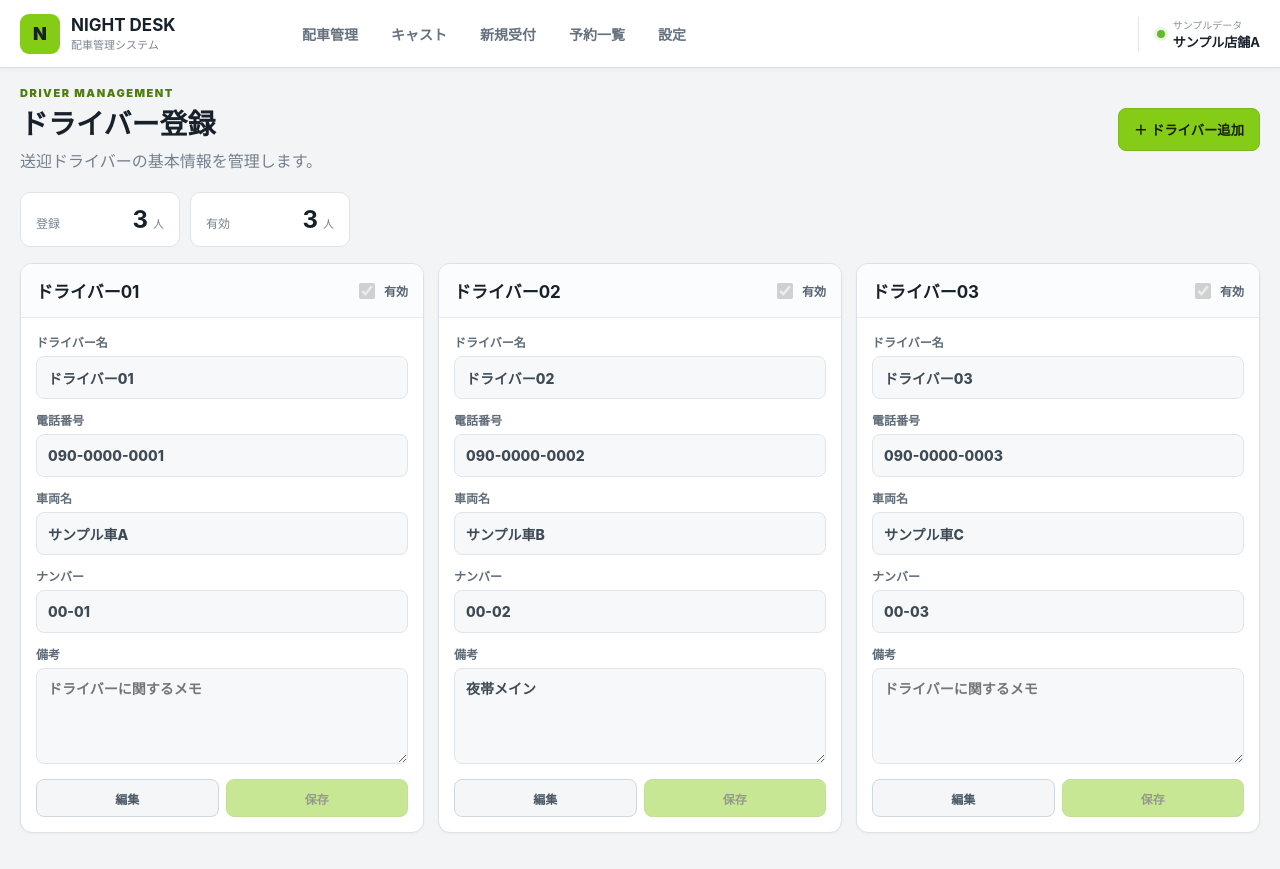
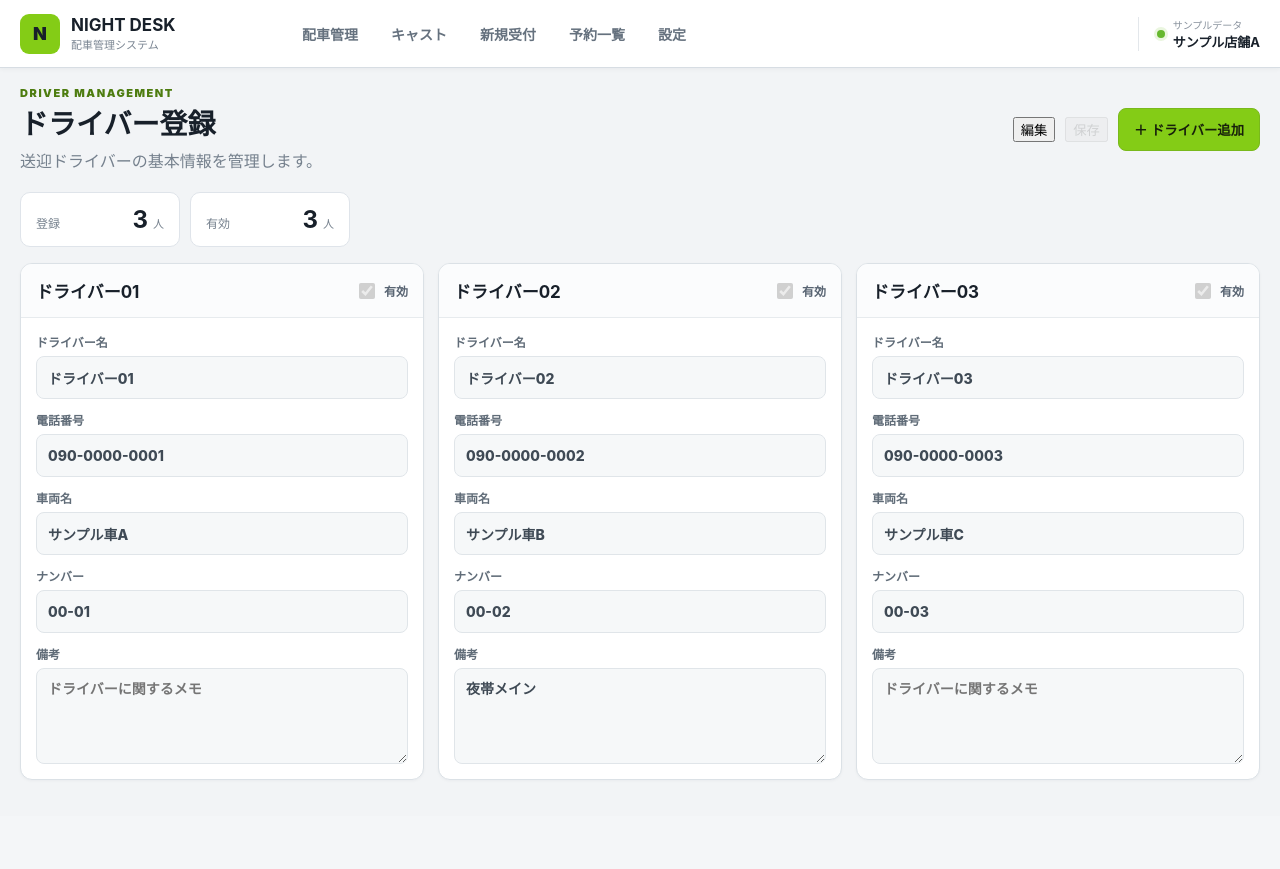
Before and after one commit to admozisan-design/night-desk, a Next.js app: page /drivers in a window 1280 px wide. After the commit the page ends 816 px from the top, so only its background shows below. Built offline with nearby package versions, Linux system fonts and the light colour scheme.

Commit message:
Use page-level edit and save for driver management

```diff
--- a/app/drivers/page.tsx
+++ b/app/drivers/page.tsx
@@ -11,7 +11,7 @@ function cloneDriver(driver:Driver):Driver{
 
 export default function DriversPage(){
   const [drivers,setDrivers]=useState<Driver[]>(defaultDrivers);
-  const [editing,setEditing]=useState<Record<string,boolean>>({});
+  const [isEditing,setIsEditing]=useState(false);
   const [drafts,setDrafts]=useState<Record<string,Driver>>({});
   const [addOpen,setAddOpen]=useState(false);
   const [saved,setSaved]=useState(false);
@@ -25,9 +25,9 @@ export default function DriversPage(){
     window.setTimeout(()=>setSaved(false),1200);
   }
 
-  function startEdit(driver:Driver){
-    setDrafts(prev=>({...prev,[driver.id]:cloneDriver(driver)}));
-    setEditing(prev=>({...prev,[driver.id]:true}));
+  function startEdit(){
+    setDrafts(Object.fromEntries(drivers.map(driver=>[driver.id,cloneDriver(driver)])));
+    setIsEditing(true);
   }
 
   function updateDraft(id:string,changes:Partial<Driver>){
@@ -37,16 +37,11 @@ export default function DriversPage(){
     });
   }
 
-  function saveCard(id:string){
-    const draft=drafts[id];
-    if(!draft) return;
-    commit(drivers.map(driver=>driver.id===id?cloneDriver(draft):driver));
-    setEditing(prev=>({...prev,[id]:false}));
-    setDrafts(prev=>{
-      const next={...prev};
-      delete next[id];
-      return next;
-    });
+  function saveAll(){
+    const next=drivers.map(driver=>drafts[driver.id]?cloneDriver(drafts[driver.id]):driver);
+    commit(next);
+    setIsEditing(false);
+    setDrafts({});
   }
 
   function addDriver(e:FormEvent<HTMLFormElement>){
@@ -77,8 +72,10 @@ export default function DriversPage(){
         <h1>ドライバー登録</h1>
         <p>送迎ドライバーの基本情報を管理します。</p>
       </div>
-      <div className="driverHeaderActions">
+      <div className="driverHeaderActions masterPageActions">
         {saved && <span className="saveToast">保存しました</span>}
+        <button className="masterEditButton" type="button" disabled={isEditing} onClick={startEdit}>編集</button>
+        <button className="masterSaveButton" type="button" disabled={!isEditing} onClick={saveAll}>保存</button>
         <button className="primaryButton" type="button" onClick={()=>setAddOpen(true)}>＋ ドライバー追加</button>
       </div>
     </header>
@@ -90,7 +87,6 @@ export default function DriversPage(){
 
     <section className="driverCardGrid">
       {drivers.map(driver=>{
-        const isEditing=!!editing[driver.id];
         const current=isEditing ? (drafts[driver.id]??driver) : driver;
 
         return <article key={driver.id} className={`driverCard ${current.active===false?"isInactive":""} ${isEditing?"isEditing":""}`}>
@@ -138,10 +134,6 @@ export default function DriversPage(){
             </label>
           </div>
 
-          <div className="driverCardActions">
-            <button type="button" className="castEditButton" disabled={isEditing} onClick={()=>startEdit(driver)}>編集</button>
-            <button type="button" className="castSaveButton" disabled={!isEditing} onClick={()=>saveCard(driver.id)}>保存</button>
-          </div>
         </article>
       })}
     </section>
```
